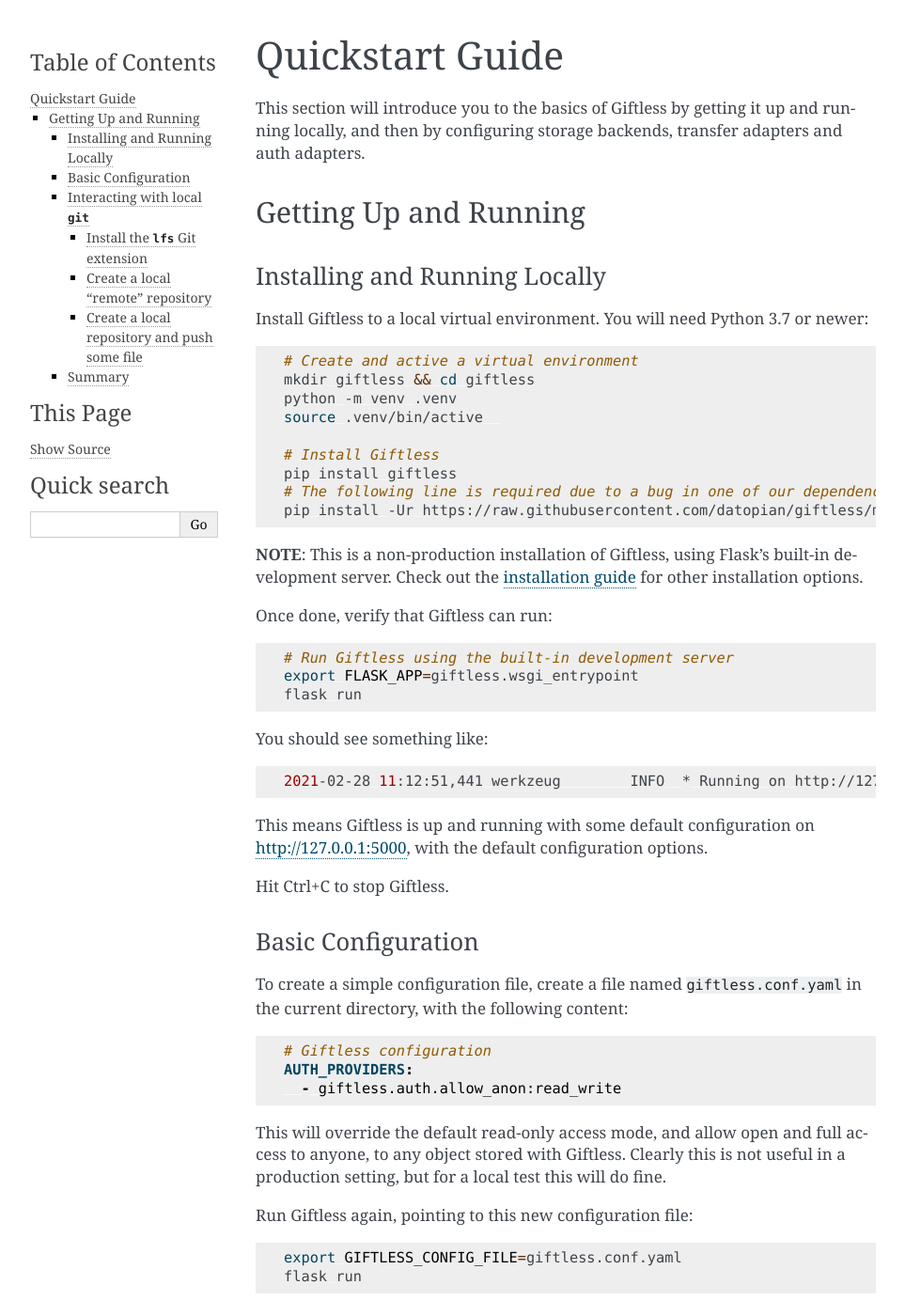
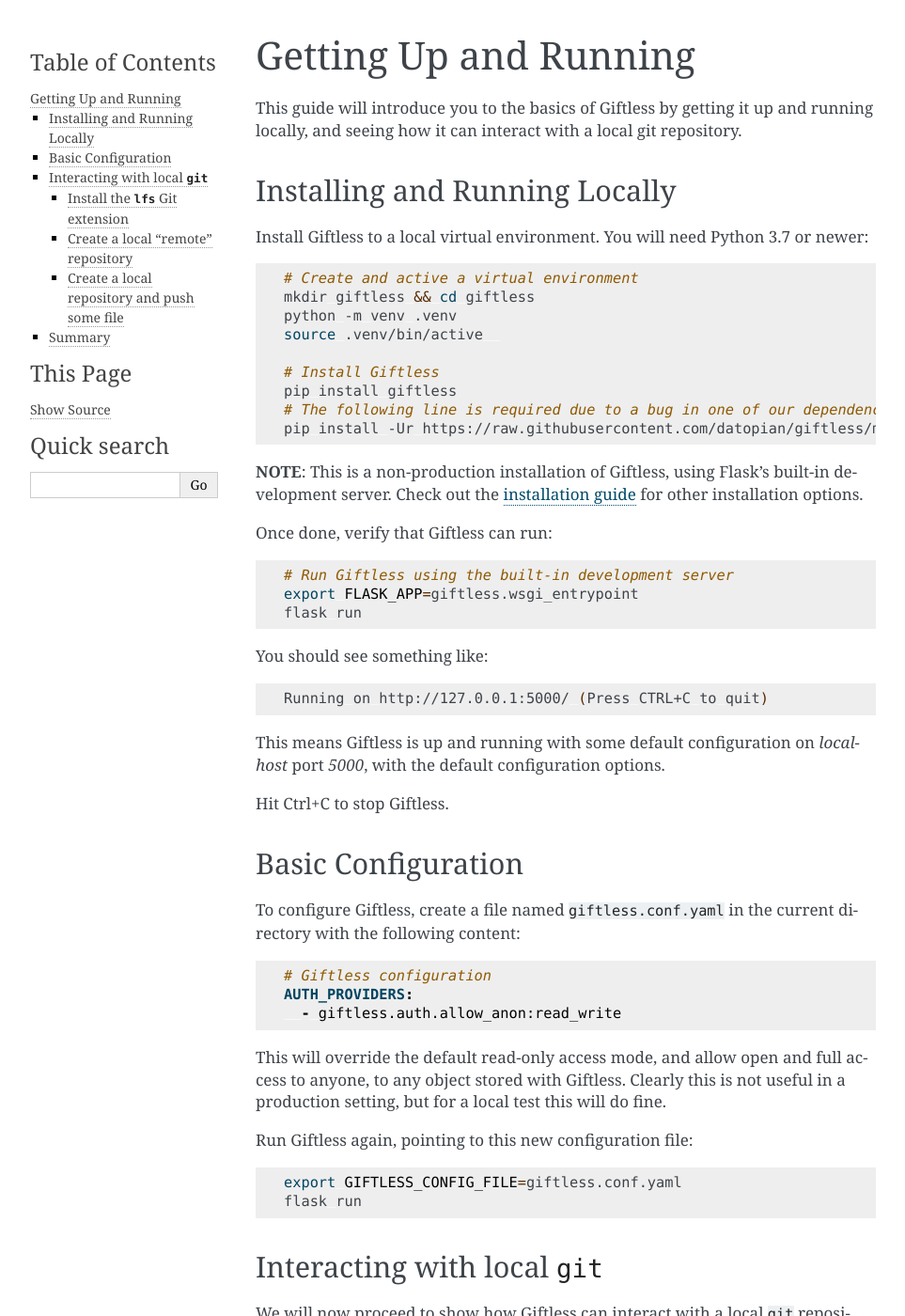
Before and after one commit to datopian/giftless, a Sphinx documentation site: the page built from docs/source/quickstart.md, in a window 1280 px wide and 1400 px high. Shown: the whole window at 94% size, without its empty margins (148-1111 px from the left). Built offline with Sphinx 7.4.7, drawn with Linux system fonts in a browser that asks for light colours; the version number could not be read and is left out; some of the changed text lies outside the part shown.

Commit message:
Reorganizing guides

````diff
--- a/docs/source/development.md
+++ /dev/null
@@ -1,2 +0,0 @@
-Development Guide
-=================
--- a/docs/source/index.rst
+++ b/docs/source/index.rst
@@ -13,8 +13,7 @@
    :maxdepth: 2
    :caption: Contents:
 
-   quickstart
-   installation
+   guides
    configuration
    components
    development
--- a/docs/source/quickstart.md
+++ b/docs/source/quickstart.md
@@ -1,12 +1,10 @@
-Quickstart Guide
-================
+Getting Up and Running
+======================
 
-This section will introduce you to the basics of Giftless by getting it up and running locally, and then by configuring
-storage backends, transfer adapters and auth adapters.
+This guide will introduce you to the basics of Giftless by getting it up and running locally, and seeing how it can
+interact with a local git repository.
 
-## Getting Up and Running
-
-### Installing and Running Locally
+## Installing and Running Locally
 
 Install Giftless to a local virtual environment. You will need Python 3.7 or newer:
 
@@ -35,16 +33,16 @@
 You should see something like:
 
 ```shell
-2021-02-28 11:12:51,441 werkzeug        INFO  * Running on http://127.0.0.1:5000/ (Press CTRL+C to quit)
+Running on http://127.0.0.1:5000/ (Press CTRL+C to quit)
 ```
 
-This means Giftless is up and running with some default configuration on <http://127.0.0.1:5000>, with
+This means Giftless is up and running with some default configuration on *localhost* port *5000*, with
 the default configuration options.
 
 Hit Ctrl+C to stop Giftless.
 
-### Basic Configuration
-To create a simple configuration file, create a file named `giftless.conf.yaml` in the current directory, with the
+## Basic Configuration
+To configure Giftless, create a file named `giftless.conf.yaml` in the current directory with the
 following content:
 
 ```yaml
@@ -62,13 +60,13 @@
 flask run
 ```
 
-### Interacting with local `git`
+## Interacting with local `git`
 We will now proceed to show how Giftless can interact with a local `git` repository, as a demonstration of how Git LFS
 works.
 
 Keep Giftless running and open a new terminal window or tab.
 
-#### Install the `lfs` Git extension
+### Install the `lfs` Git extension
 While having a local installation of `git-lfs` is not required to run Giftless, you will need
 it to follow this guide.
 
@@ -81,7 +79,7 @@
 [Git LFS installation instructions here](https://git-lfs.github.com/). On Linux, you may be able
 to simply install the `git-lfs` package provided by your distro.
 
-#### Create a local "remote" repository
+### Create a local "remote" repository
 For the purpose of this tutorial, we will create a fake "remote" git repository on your local disk. This is analogous
 to a real-world remote repository such as GitHub or any other Git remote, but is simpler to set up.
 
@@ -94,7 +92,7 @@
 Of course, you may choose to use any other remote repository instead - just remember to replace the repository URL
 in the upcoming `git clone` command.
 
-#### Create a local repository and push some file
+### Create a local repository and push some file
 Clone the remote repository we have just created to a local repository:
 
 ```shell
@@ -148,9 +146,9 @@
 been pushed to storage and verified. This should be similar to:
 
 ```
-2021-02-28 12:08:09,102 werkzeug        INFO 127.0.0.1 - - [28/Feb/2021 12:08:09] "POST /my-organization/test-repo/objects/batch HTTP/1.1" 200 -
-2021-02-28 12:08:09,108 werkzeug        INFO 127.0.0.1 - - [28/Feb/2021 12:08:09] "PUT /my-organization/test-repo/objects/storage/30e14955ebf1352266dc2ff8067e68104607e750abb9d3b36582b8af909fcb58 HTTP/1.1" 200 -
-2021-02-28 12:08:09,110 werkzeug        INFO 127.0.0.1 - - [28/Feb/2021 12:08:09] "POST /my-organization/test-repo/objects/storage/verify HTTP/1.1" 200 -
+INFO 127.0.0.1 - - "POST /my-organization/test-repo/objects/batch HTTP/1.1" 200 -
+INFO 127.0.0.1 - - "PUT /my-organization/test-repo/objects/storage/30e14955ebf1352266dc2ff8067e68104607e750abb9d3b36582b8af909fcb58 HTTP/1.1" 200 -
+INFO 127.0.0.1 - - "POST /my-organization/test-repo/objects/storage/verify HTTP/1.1" 200 -
 ```
 
 To further verify that the file has been stored by Giftless, we can list the files in our local Giftless storage
@@ -167,7 +165,7 @@
 You will notice a 1mb file stored in `../lfs-storage/my-organization/test-repo` - this is identical to our `1mb-blob.bin`
 file, but it is stored with its SHA256 digest as its name.
 
-### Summary
+## Summary
 
 You have now seen Giftless used as both a Git LFS server, and as a storage backend. This should give you a basic sense
 of how to run Giftless, and how Git LFS servers interact with Git.
````
Also changed, not shown: docs/source/guides.rst (added, +11 -0 lines).
